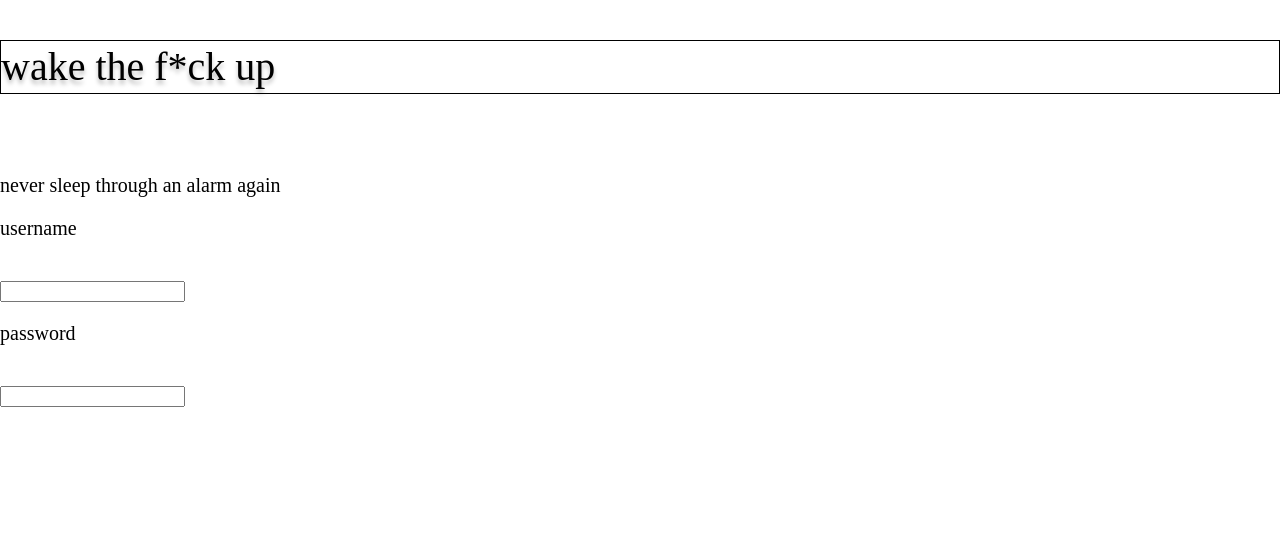
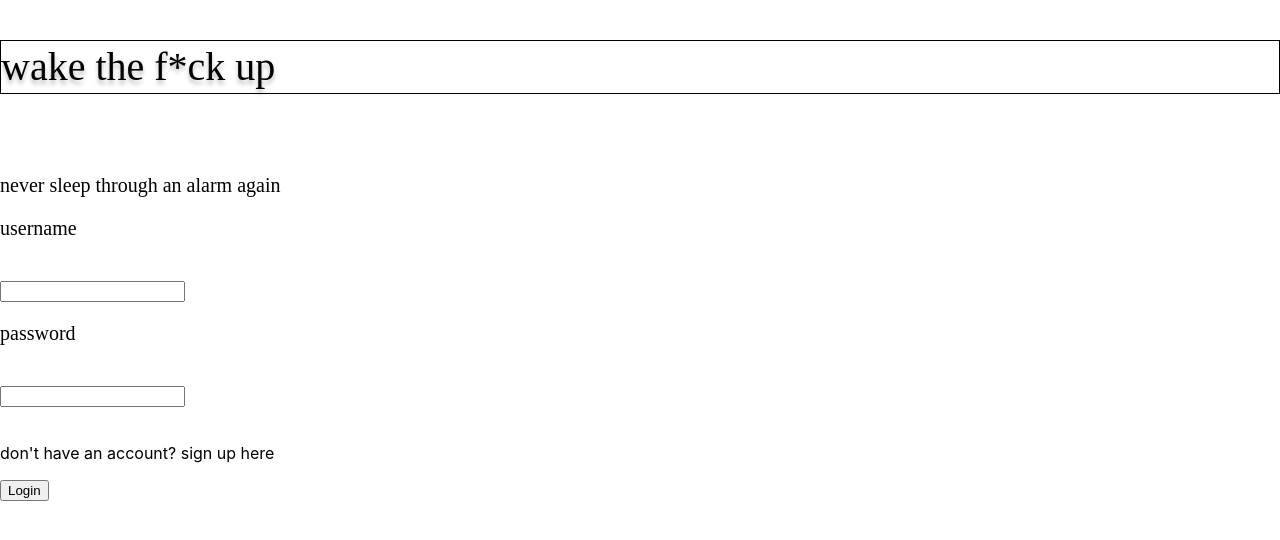
Before and after one commit to thomaspwang/WakeTheF-ckUp, a React (Create React App) app in the folder frontend/: page /alarm in a window 1280 px wide. Shown: the top 540 px of the page. Built offline with nearby package versions, Linux system fonts and the light colour scheme.

Commit message:
added login button

```diff
--- a/frontend/src/pages/Login/Login.js
+++ b/frontend/src/pages/Login/Login.js
@@ -34,6 +34,8 @@ function Login() {
                 <input className='inputLogin' type="password" {...password} autoComplete="new-password" />
             </div>
             {error && <><small style={{ color: 'red' }}>{error}</small><br /></>}<br />
+            <p className=" dont fucking know">don't have an account? sign up here</p>
+            <input className='btnLogin' type="button" value={loading ? 'Loading...' : 'Login'} disabled={loading} /><br />
         </div>
     )
 }
```
